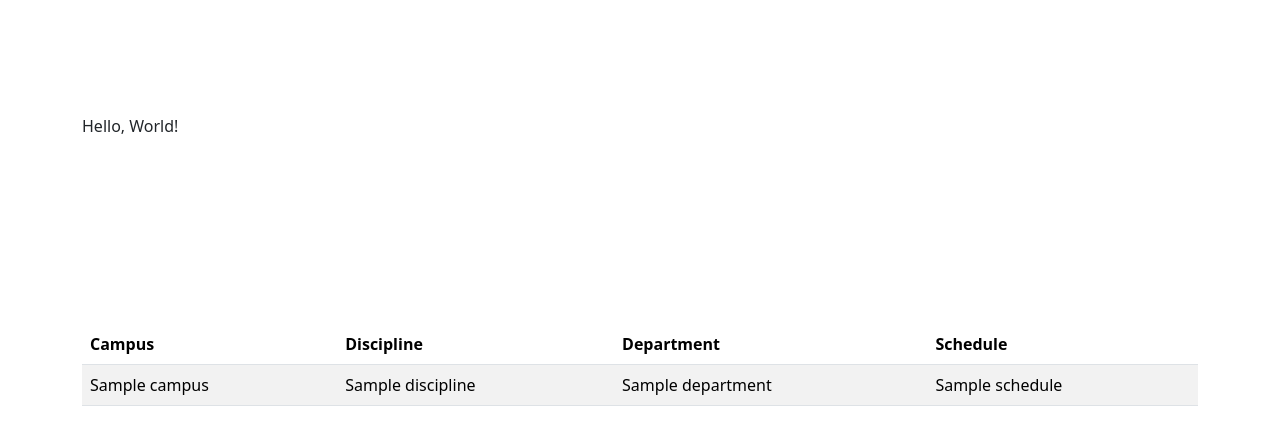
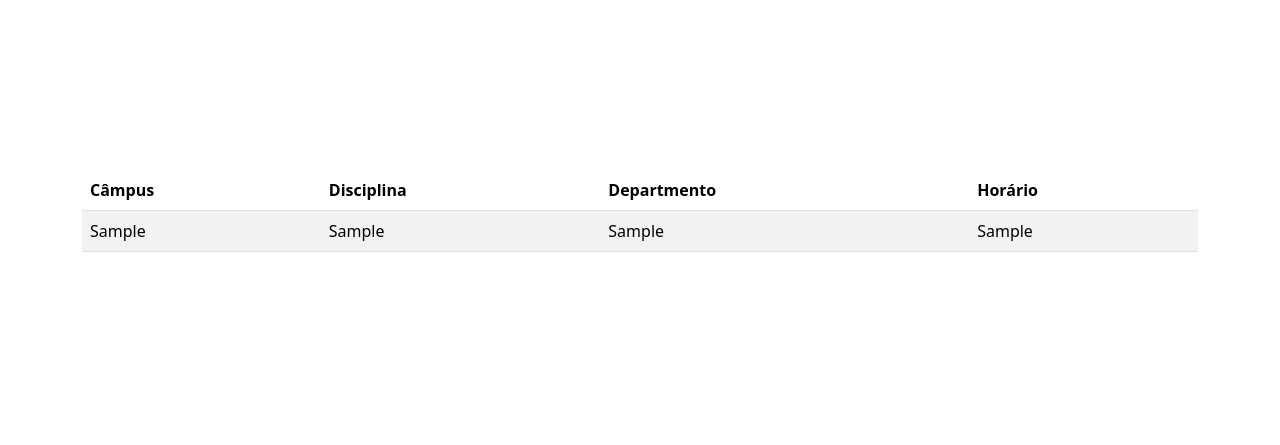
Before and after one commit to mpbsd/choices, a Flask app: template plan/templates/home/welcome.html in a window 1280 px wide. Shown: the part 56-501 px from the top of the page. Run offline with Flask 3, Linux system fonts and the light colour scheme; tables that the repository leaves empty hold one stand-in row (values such as "Sample post"); the template is opened without the code that fills it: values that come from a table or form of the project are taken from there, most other values are stand-ins (such as "Sample title", 1, 10 or a date in 2020); some libraries are stand-ins or nearby versions.

Commit message:
the website is as ugly as hell but at least it runs

```diff
--- a/plan/conf/setup.py
+++ b/plan/conf/setup.py
@@ -8,6 +8,4 @@ load_dotenv(os.path.join(basedir, ".env"))
 
 class Config:
     SECRET_KEY = os.environ.get("SECRET_KEY")
-    SQLALCHEMY_DATABASE_URI = "sqlite:///" + os.path.join(
-        basedir, "plan/data/disciplines.db"
-    )
+    SQLALCHEMY_DATABASE_URI = os.environ.get("DATABASE_URI")
--- a/plan/data/load.py
+++ b/plan/data/load.py
@@ -10,7 +10,7 @@ class Disciplines:
         self.year = year
         self.semester = semester
         self.database = Path(
-            "IMEUFG/data/%4d%02d.db" % (self.year, self.semester)
+            "plan/data/%4d%02d.db" % (self.year, self.semester)
         )
 
     def list(self):
--- a/plan/templates/home/welcome.html
+++ b/plan/templates/home/welcome.html
@@ -1,16 +1,6 @@
 {% extends 'base.html' %}
 
 {% block content %}
-
-<div class="container">
-  <div class="row">
-    <div class="ten columns" style="margin-top: 10%">
-      <p>
-        Hello, World!
-      </p>
-    </div>
-  </div>
-</div>
 
 <div class="container">
   <div class="row">
@@ -21,16 +11,16 @@
         <thead>
           <tr>
             <th scope="col">
-              Campus
+              Câmpus
             </th>
             <th scope="col">
-              Discipline
+              Disciplina
             </th>
             <th scope="col">
-              Department
+              Departmento
             </th>
             <th scope="col">
-              Schedule
+              Horário
             </th>
           </tr>
         </thead>
```
Also changed, not shown: plan/home/routes.py (+8 -1 lines), plan/data/202402.db (renamed from plan/data/disciplines.db).
